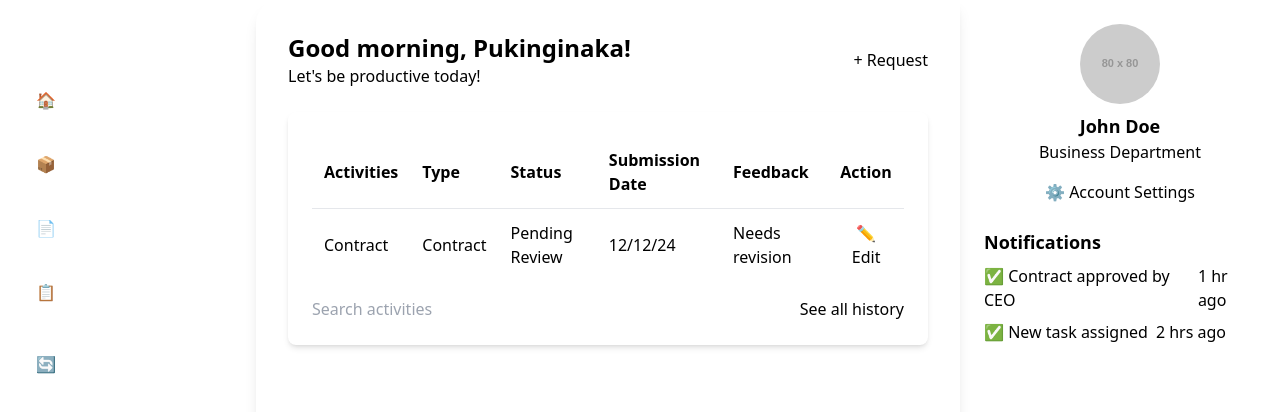
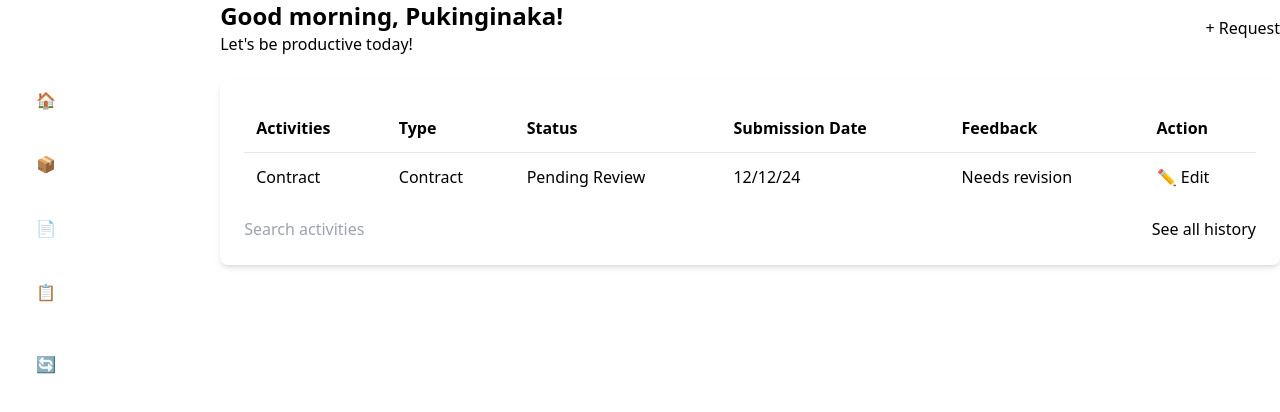
Before and after one commit to Trinidad-KianLee/capstone, an Angular app: page /dashboard in a window 1280 px wide. Shown: the top 412 px of the page. Built offline with nearby package versions, Linux system fonts and the light colour scheme.

Commit message:
add config

```diff
--- a/src/app/app.component.html
+++ b/src/app/app.component.html
@@ -22,23 +22,7 @@
       </div>
   </aside>
 
-  <main class="flex-1 p-8 bg-base-100 rounded-tl-3xl shadow-lg">
+  <main class="w-full h-full">
     <router-outlet> </router-outlet>
   </main>
-
-  <aside class="w-80 bg-secondary p-6 rounded-tr-3xl">
-      <div class="flex flex-col items-center">
-          <img src="https://via.placeholder.com/80" alt="Profile" class="rounded-full w-20 h-20">
-          <h2 class="mt-2 text-lg font-semibold">John Doe</h2>
-          <p class="text-neutral">Business Department</p>
-          <button class="btn btn-outline w-full mt-4">⚙️ Account Settings</button>
-      </div>
-      <div class="mt-6">
-          <h3 class="text-lg font-semibold">Notifications</h3>
-          <ul class="mt-2 space-y-2">
-              <li class="flex items-center text-neutral">✅ Contract approved by CEO <span class="ml-2">1 hr ago</span></li>
-              <li class="flex items-center text-neutral">✅ New task assigned <span class="ml-2">2 hrs ago</span></li>
-          </ul>
-      </div>
-  </aside>
 </div>
--- a/src/app/app.config.ts
+++ b/src/app/app.config.ts
@@ -2,7 +2,12 @@ import { ApplicationConfig, provideZoneChangeDetection } from '@angular/core';
 import { provideRouter } from '@angular/router';
 
 import { routes } from './app.routes';
+import { provideHttpClient } from '@angular/common/http';
 
 export const appConfig: ApplicationConfig = {
-  providers: [provideZoneChangeDetection({ eventCoalescing: true }), provideRouter(routes)]
+  providers: [
+    provideZoneChangeDetection({ eventCoalescing: true }),
+    provideRouter(routes),
+    provideHttpClient()
+  ],
 };
```
